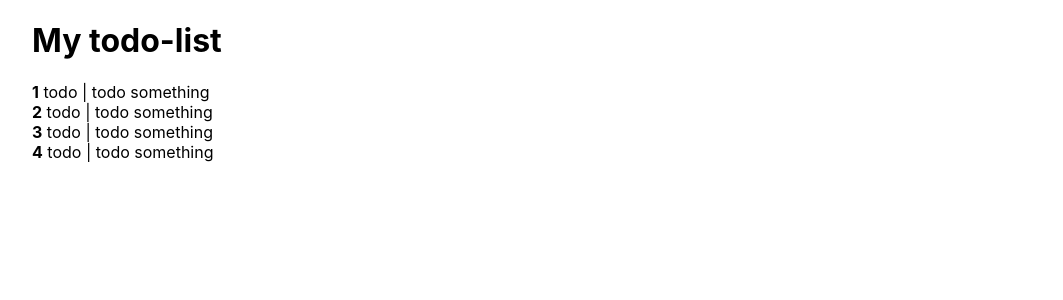
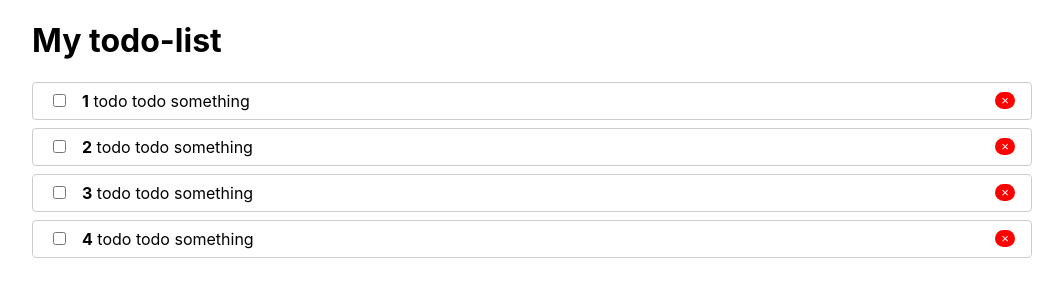
Before and after one commit to EgorRagulin/todo-list, a React (Create React App) app: page / in a window 1280 px wide. Shown: the top 300 px of the page, without its empty margins (108-1171 px from the left). Built offline with nearby package versions, Linux system fonts and the light colour scheme.

Commit message:
Add todo-item styling

```diff
--- a/src/index.css
+++ b/src/index.css
@@ -17,3 +17,15 @@ code {
   width: 1000px;
   height: 100%;
 }
+
+.remove-btn {
+  background-color: red;
+  border-radius: 10px;
+  color: white;
+  border: none;
+}
+
+.remove-btn:hover {
+  opacity: 50%;
+  cursor: pointer;
+}
--- a/src/todo/TodoItem.js
+++ b/src/todo/TodoItem.js
@@ -1,8 +1,36 @@
 import React from "react";
 import PropTypes from "prop-types"
 
+const styles = {
+    li: {
+        display: "flex",
+        justifyContent: "space-between",
+        alignItems: "center",
+        padding: '0.5rem 1rem',
+        border: "1px solid #ccc",
+        borderRadius: "4px",
+        marginBottom: "0.5rem"
+    },
+    input: {
+        marginRight: "1rem"
+    }
+}
+
 function TodoItem({ todoItem, index }) {
-    return <li><strong>{ index + 1 }</strong> {todoItem.title} | {todoItem.description}</li>
+    return (
+        <li style={styles.li}>
+            <span>
+                <input type="checkbox" style={styles.input}/>
+                <strong>{ index + 1 }</strong>
+                &nbsp;
+                {todoItem.title}
+                &nbsp;
+                {todoItem.description}
+            </span>
+
+            <button className={"remove-btn"}>&times;</button>
+        </li>
+    )
 }
 
 TodoItem.propTypes = {
```
